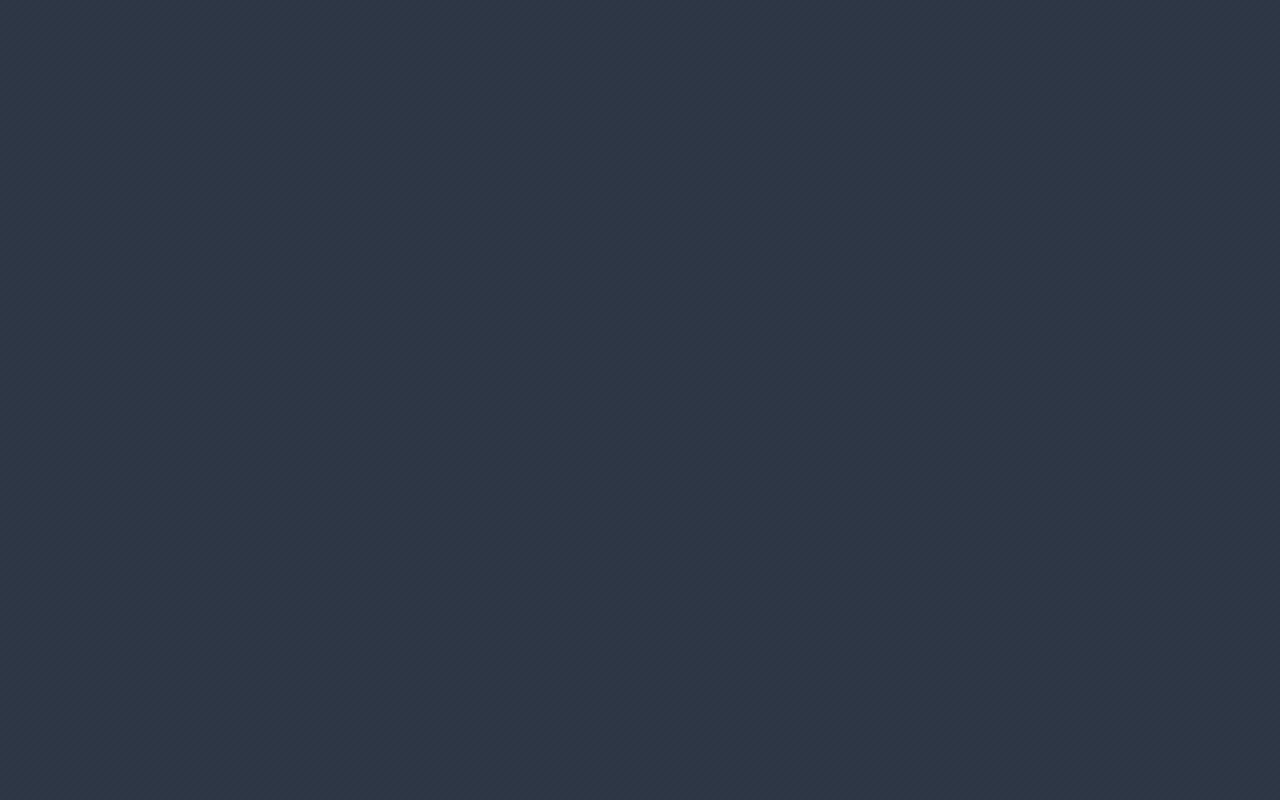
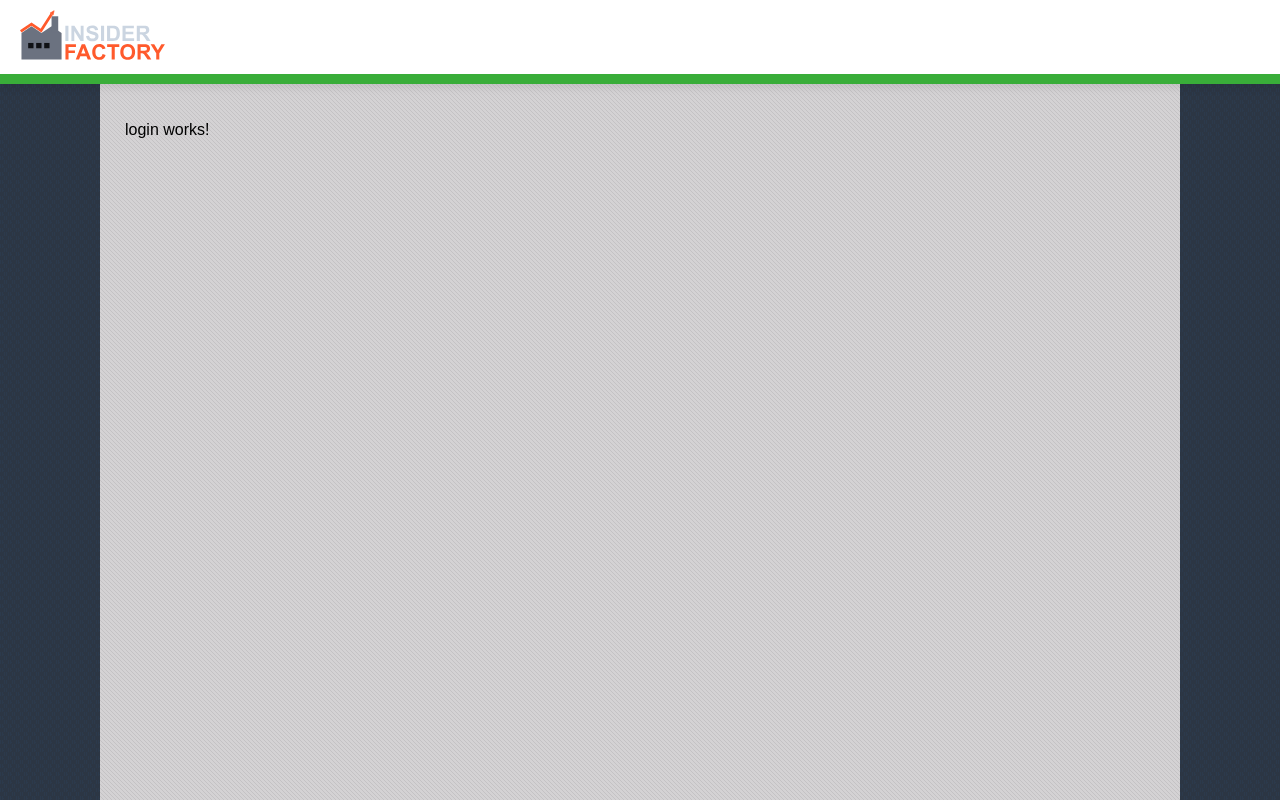
Before and after one commit to LxrdLoki/InsideFactorySchool, an Angular app: page /login in a window 1280 px wide. Before the commit this address led to /. Shown: the top 800 px of the page. Built offline with nearby package versions, Linux system fonts and the light colour scheme.

Commit message:
added components for login and register, and added the routes to routing.ts

```diff
--- /dev/null
+++ b/src/app/login/login.html
@@ -0,0 +1 @@
+<p>login works!</p>
--- /dev/null
+++ b/src/app/register/register.html
@@ -0,0 +1 @@
+<p>register works!</p>
```
Also changed, not shown: src/app/app.routes.ts (+10 -0 lines), src/app/login/login.ts (added, +9 -0 lines), src/app/register/register.ts (added, +9 -0 lines), src/app/login/login.scss (added), src/app/register/register.scss (added).
